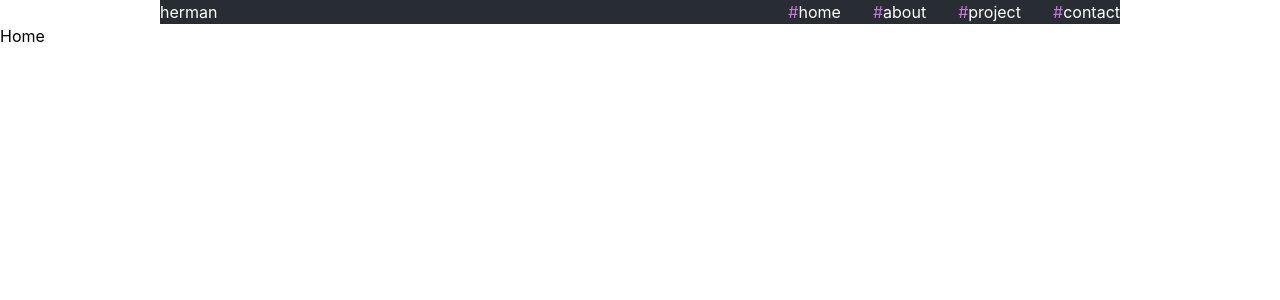
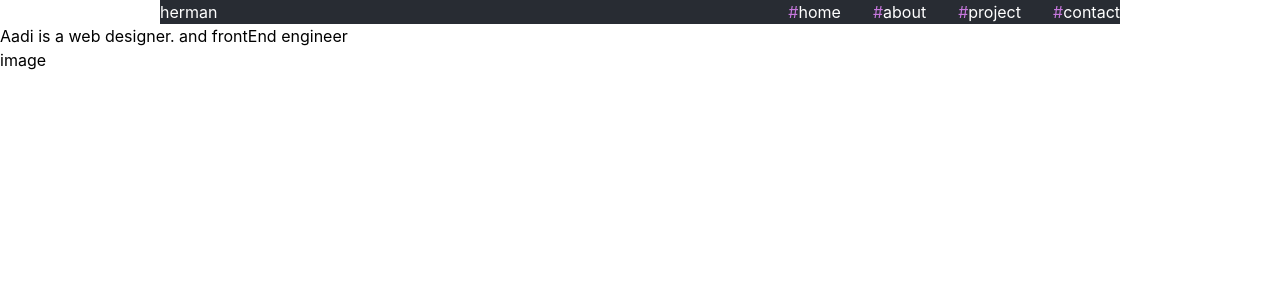
Before and after one commit to AadiAcharya/aaathiti_aagaman, a React (Vite) app: page / in a window 1280 px wide. Shown: the top 300 px of the page. Built offline with nearby package versions, Linux system fonts and the light colour scheme.

Commit message:
transiting to  hotel site

```diff
--- a/src/components/home/Home.jsx
+++ b/src/components/home/Home.jsx
@@ -2,7 +2,12 @@ import React from 'react'
 
 const Home = () => {
   return (
-    <div className='bg-dark-bg'>Home</div>
+    <div className='bg-dark-bg'>
+      <div><h2>
+        Aadi is a web designer. and frontEnd engineer
+        </h2></div>
+      <div>image</div>
+    </div>
   )
 }
 
```
